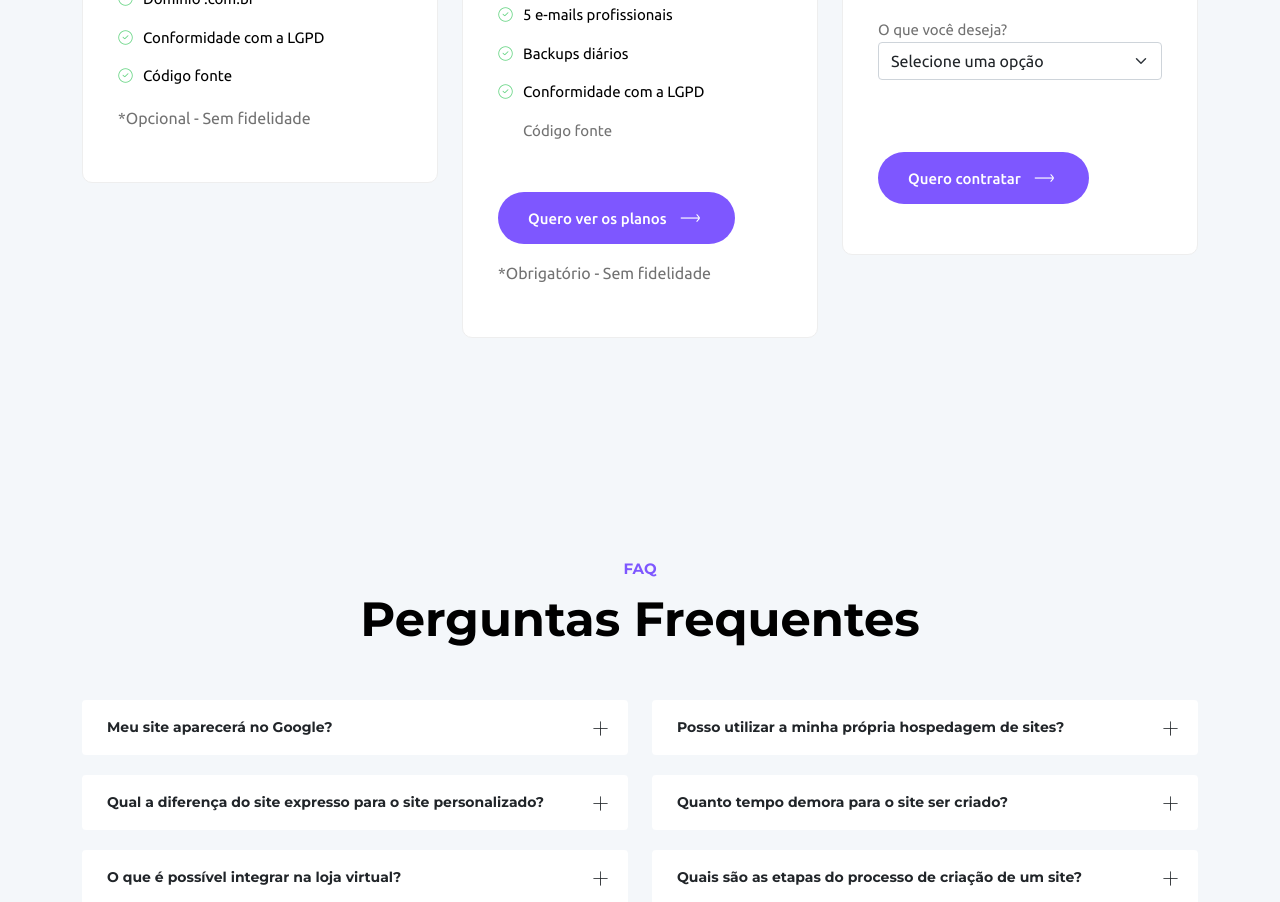
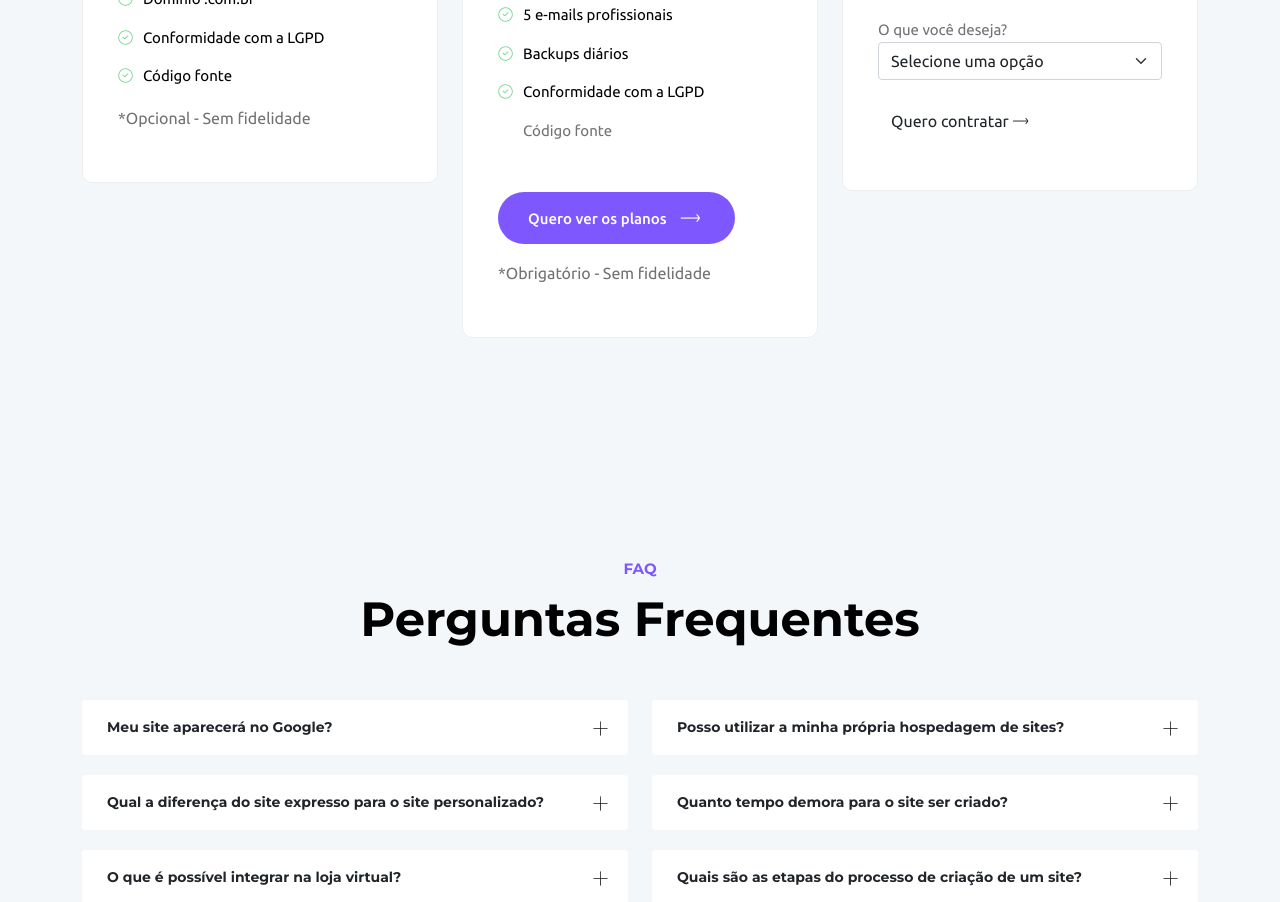
Before and after one commit to w3xcloud/main, a plain HTML site: page index.html in a window 1280 px wide. Shown: the part 5497-6399 px from the top of the page. Drawn offline with Linux system fonts and the light colour scheme.

Commit message:
V1.2.4(2)

```diff
--- a/index.html
+++ b/index.html
@@ -442,8 +442,8 @@ aria-expanded="false" aria-label="Toggle navigation">
 <option>Sob medida</option>
 <input type="hidden" name="_next" value="https://agenciaw3x.cloud/msgenviada.html">
 <br>
-<div class="button">
-<a href="/ecommerce.html" class="btn" type="submit">Quero contratar <i class="lni lni-arrow-right"></i></a>
+
+<button class="btn" type="submit">Quero contratar <i class="lni lni-arrow-right"></i></button>
 </div>
 </div>
 </div>
```
